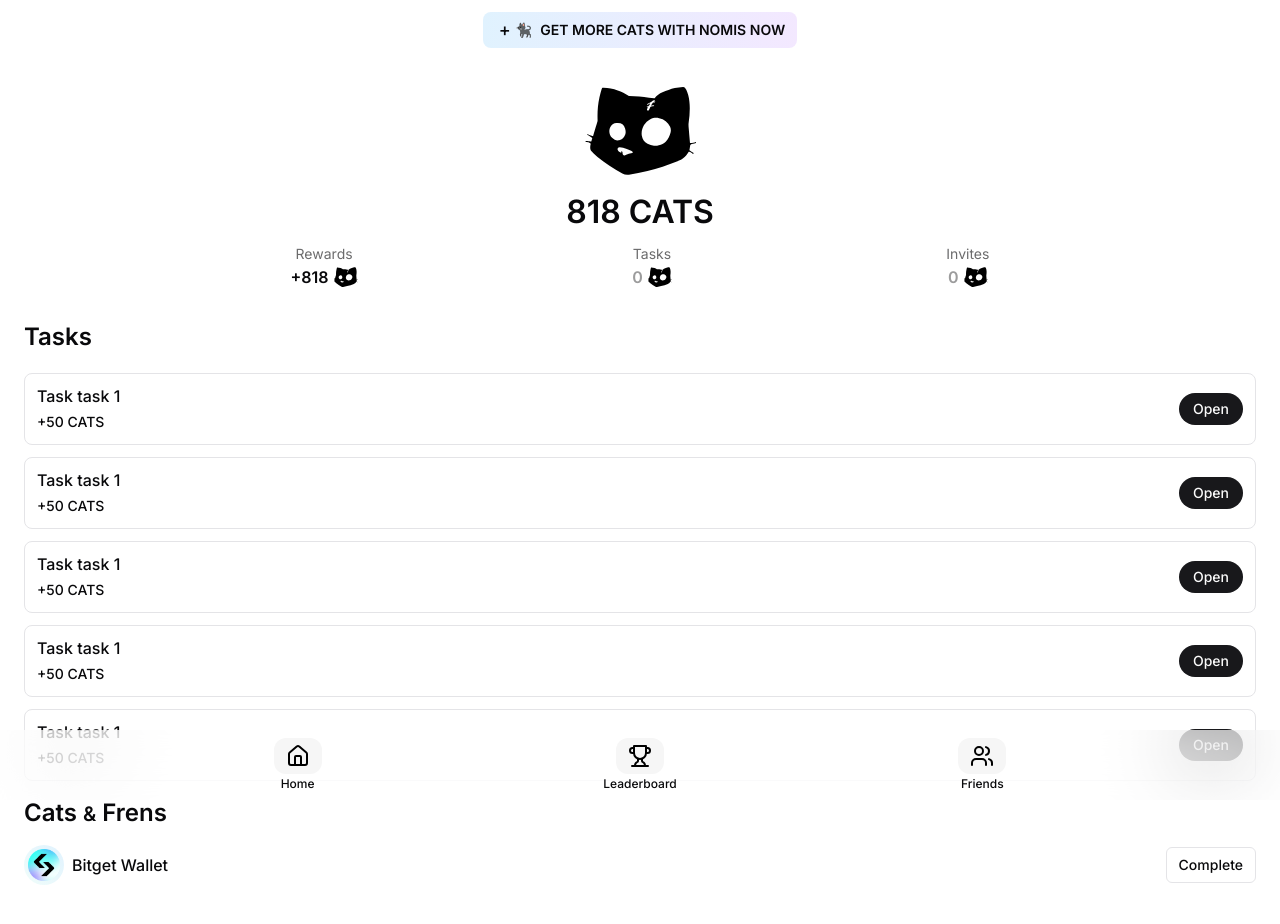
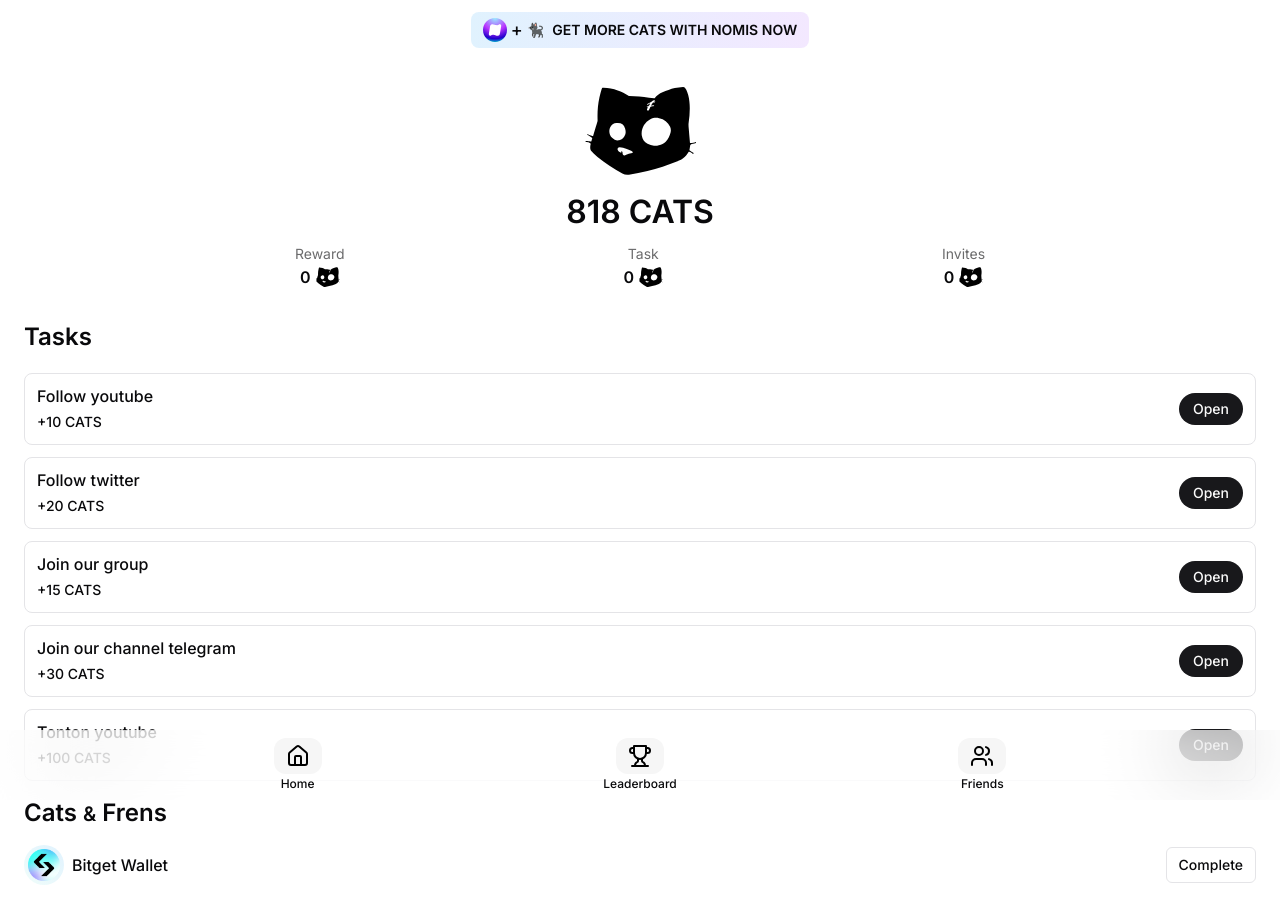
Before and after one commit to adimiuprix/cat-next-web-app, a Next.js app: page / in a window 1280 px wide. Shown: the top 924 px of the page. Built offline with nearby package versions, Linux system fonts and the light colour scheme.

Commit message:
page atur lagi

```diff
--- a/src/app/page.jsx
+++ b/src/app/page.jsx
@@ -1,62 +1,41 @@
+import Income from '@/components/Income';
 import Task from '@/components/Task';
 import Image from 'next/image'
 
 export default function Home() {
   return (
-    <>
     <div className="flex relative flex-col">
         <div className="grow pb-[70px]">
-
             <div className="px-6 py-3">
                 <span class="flex gap-2 items-center px-3 py-1 mx-auto w-max text-sm font-semibold bg-gradient-to-r from-sky-100 to-purple-100 rounded-lg">
                     <span class="flex gap-1 items-center">
-                        <img src="" alt="" />
+                        <img src="/nomis-logo.svg" alt="nomis" />
                         <span class="text-lg font-medium">+</span>
                         <span>🐈‍⬛</span>
                     </span>
                     GET MORE CATS WITH NOMIS NOW
                 </span>
-
                 <div class="relative mx-auto mt-6 mb-1 size-28">
                     <Image src="/main-cat.svg" width={200} height={300} />
                 </div>
-
                 <div className="h-14 text-center whitespace-nowrap total-cats">
                     <span className="inline-block font-semibold">818 CATS</span>
                 </div>
 
                 <div class="flex gap-2 justify-evenly items-center mb-8">
-                    <div class="grid text-center">
-                        <span class="text-sm opacity-60">Rewards</span>
-                        <span class="flex gap-1 justify-center items-center font-semibold">
-                            <span class="">+818</span>
-                            <Image src="/shadow.svg" width={25} height={25} />
-                        </span>
-                    </div>
-                    <div class="grid text-center">
-                        <span class="text-sm opacity-60">Tasks</span>
-                        <span class="flex gap-1 justify-center items-center font-semibold">
-                            <span class="opacity-40">0</span>
-                            <Image src="/shadow.svg" width={25} height={25} />
-                        </span>
-                    </div>
-                    <div class="grid text-center">
-                        <span class="text-sm opacity-60">Invites</span>
-                        <span class="flex gap-1 justify-center items-center font-semibold">
-                            <span class="opacity-40">0</span>
-                            <Image src="/shadow.svg" width={25} height={25} />
-                        </span>
-                    </div>
+                    <Income title={"Reward"} score={0} />
+                    <Income title={"Task"} score={0} />
+                    <Income title={"Invites"} score={0} />
                 </div>
 
                 <p class="mb-5 text-2xl font-semibold">Tasks</p>
 
                 <div class="grid gap-3 mb-4">
-                    <Task />
-                    <Task />
-                    <Task />
-                    <Task />
-                    <Task />
+                    <Task nameTask={"Follow youtube"} reward={"10"} />
+                    <Task nameTask={"Follow twitter"} reward={"20"} />
+                    <Task nameTask={"Join our group"} reward={"15"} />
+                    <Task nameTask={"Join our channel telegram"} reward={"30"} />
+                    <Task nameTask={"Tonton youtube"} reward={"100"} />
                 </div>
 
                 <p class="mb-4 text-2xl font-semibold">
@@ -76,10 +55,8 @@
                         </button>
                     </div>
                 </div>
-
             </div>
         </div>
     </div>
-    </>
   );
 }
--- /dev/null
+++ b/src/components/Income.jsx
@@ -0,0 +1,15 @@
+import Image from "next/image"
+
+const Income = ({title, score}) => {
+    return(
+        <div class="grid text-center">
+            <span class="text-sm opacity-60">{title}</span>
+            <span class="flex gap-1 justify-center items-center font-semibold">
+                <span class="">{score}</span>
+                <Image src="/shadow.svg" width={25} height={25} />
+            </span>
+        </div>
+    )
+}
+
+export default Income
--- a/src/components/Task.jsx
+++ b/src/components/Task.jsx
@@ -1,11 +1,11 @@
-const Task = () => {
+const Task = ({nameTask, reward}) => {
     return (
         <>
             <div class="flex relative gap-4 items-center p-3 rounded-lg border">
                 <div class="grid grow gap-1.5">
-                    <span class="font-medium leading-tight">Task task 1</span>
+                    <span class="font-medium leading-tight">{nameTask}</span>
                     <div class="flex items-center gap-2.5">
-                        <span class="text-sm font-medium">+50 CATS</span>
+                        <span class="text-sm font-medium">+{reward} CATS</span>
                     </div>
                 </div>
                 <div class="flex gap-2 items-center">
```
